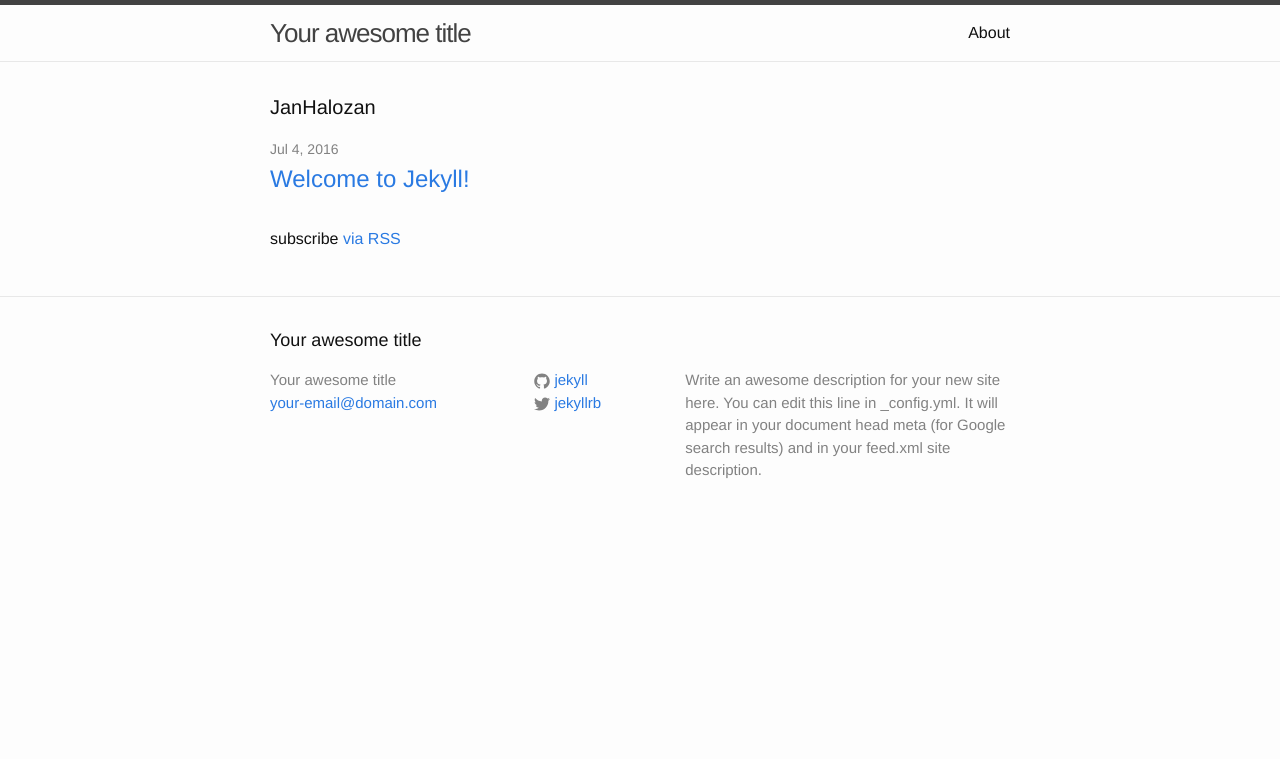
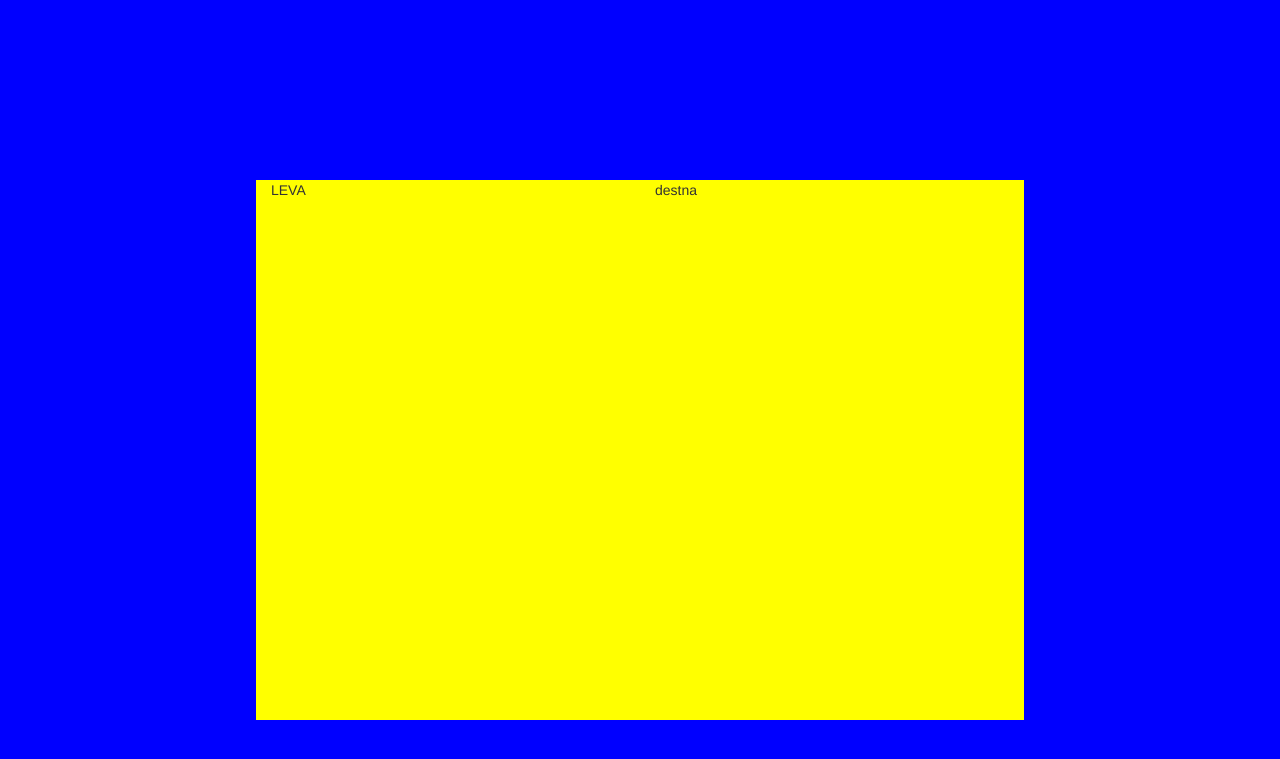
Before and after one commit to JanHalozan/JanHalozan.github.io, a Jekyll site: the page built from index.html, in a window 1280 px wide. Shown: the top 759 px of the page. Built offline with Jekyll 4.4.1, drawn with Linux system fonts in a browser that asks for light colours.

Commit message:
First divs in place

```diff
--- a/_config.yml
+++ b/_config.yml
@@ -6,16 +6,13 @@
 # 'jekyll serve'. If you change this file, please restart the server process.
 
 # Site settings
-title: Your awesome title
-email: your-email@domain.com
-description: > # this means to ignore newlines until "baseurl:"
-  Write an awesome description for your new site here. You can edit this
-  line in _config.yml. It will appear in your document head meta (for
-  Google search results) and in your feed.xml site description.
+title: JanHalozan
+email: j.halozan.services@gmail.com
+description: > # TODO :>
 baseurl: "" # the subpath of your site, e.g. /blog
 url: "http://yourdomain.com" # the base hostname & protocol for your site
 twitter_username: jekyllrb
-github_username:  jekyll
+github_username:  JanHalozan
 
 # Build settings
 markdown: kramdown
--- a/_includes/head.html
+++ b/_includes/head.html
@@ -6,7 +6,7 @@
   <title>{% if page.title %}{{ page.title | escape }}{% else %}{{ site.title | escape }}{% endif %}</title>
   <meta name="description" content="{% if page.excerpt %}{{ page.excerpt | strip_html | strip_newlines | truncate: 160 }}{% else %}{{ site.description }}{% endif %}">
 
-  <link rel="stylesheet" href="{{ "/css/main.css" | prepend: site.baseurl }}">
+  <link rel="stylesheet" href="{{ "/css/style.css" | prepend: site.baseurl }}">
   <link rel="canonical" href="{{ page.url | replace:'index.html','' | prepend: site.baseurl | prepend: site.url }}">
   <link rel="alternate" type="application/rss+xml" title="{{ site.title }}" href="{{ "/feed.xml" | prepend: site.baseurl | prepend: site.url }}">
 </head>
--- a/_layouts/default.html
+++ b/_layouts/default.html
@@ -5,7 +5,7 @@
 
   <body>
 
-    {% include header.html %}
+    <!-- {% include header.html %} -->
 
     <div class="page-content">
       <div class="wrapper">
--- /dev/null
+++ b/css/style.scss
@@ -0,0 +1,26 @@
+---
+---
+
+@import "bootstrap";
+
+body {
+  height: 100%;
+  min-height: 100%;
+  background: blue;
+}
+
+.container {
+  background: red;
+  display: block;
+  vertical-align: middle;
+  float: none;
+}
+
+.content {
+  margin: auto;
+  position: absolute;
+  top: 0; left: 0; bottom: 0; right: 0;
+  width: 60%;
+  height: 60%;
+  background: yellow;
+}
--- a/index.html
+++ b/index.html
@@ -1,23 +1,27 @@
 ---
-layout: default
 ---
 
-<div class="home">
+<!DOCTYPE html>
+<html>
 
-  <h1 class="page-heading">JanHalozan</h1>
+  {% include head.html %}
 
-  <ul class="post-list">
-    {% for post in site.posts %}
-      <li>
-        <span class="post-meta">{{ post.date | date: "%b %-d, %Y" }}</span>
-
-        <h2>
-          <a class="post-link" href="{{ post.url | prepend: site.baseurl }}">{{ post.title }}</a>
-        </h2>
-      </li>
-    {% endfor %}
-  </ul>
-
-  <p class="rss-subscribe">subscribe <a href="{{ "/feed.xml" | prepend: site.baseurl }}">via RSS</a></p>
-
-</div>
+  <body>
+    <div class="container">
+      <div class="row">
+        <div class="content">
+          <div class="col-md-6">
+            <p>
+              LEVA
+            </p>
+          </div>
+          <div class="col-md-6">
+            <p>
+              destna
+            </p>
+          </div>
+        </div>
+      </div>
+    </div>
+  </body>
+</html>
```
